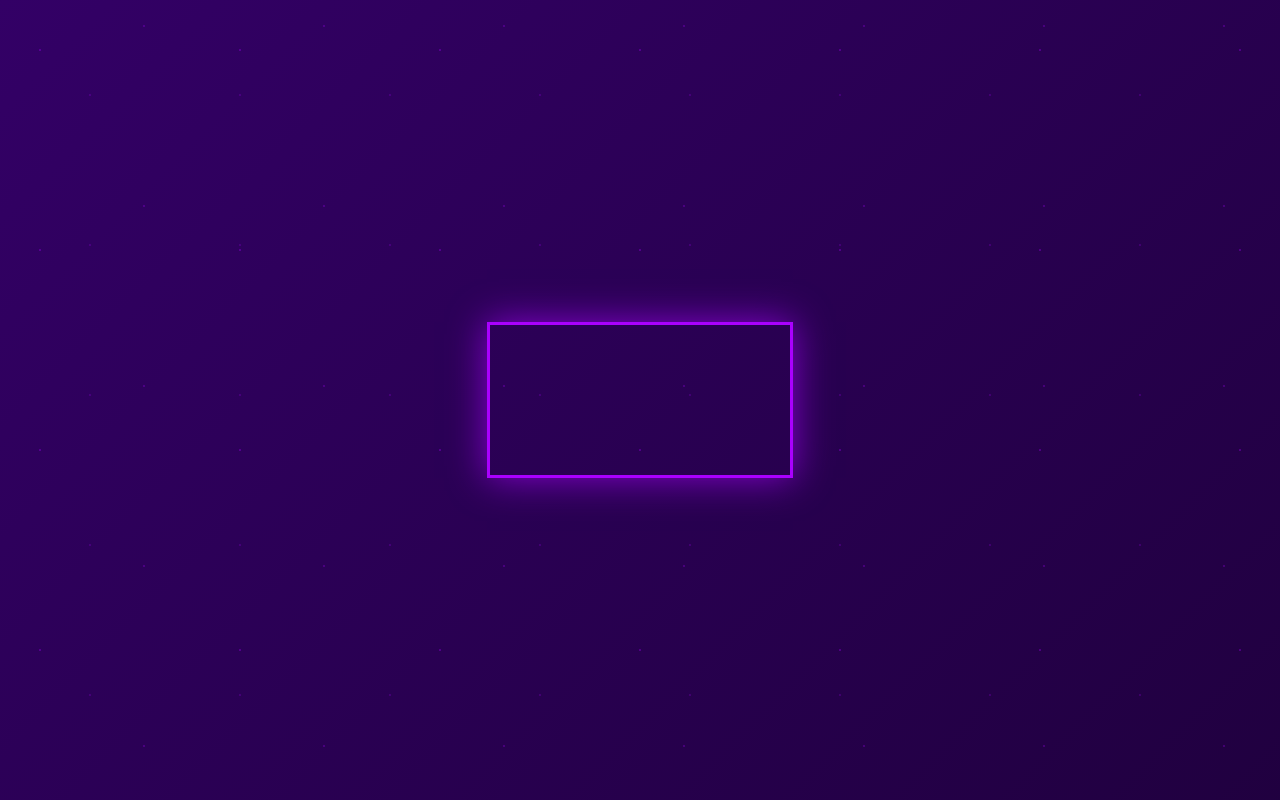
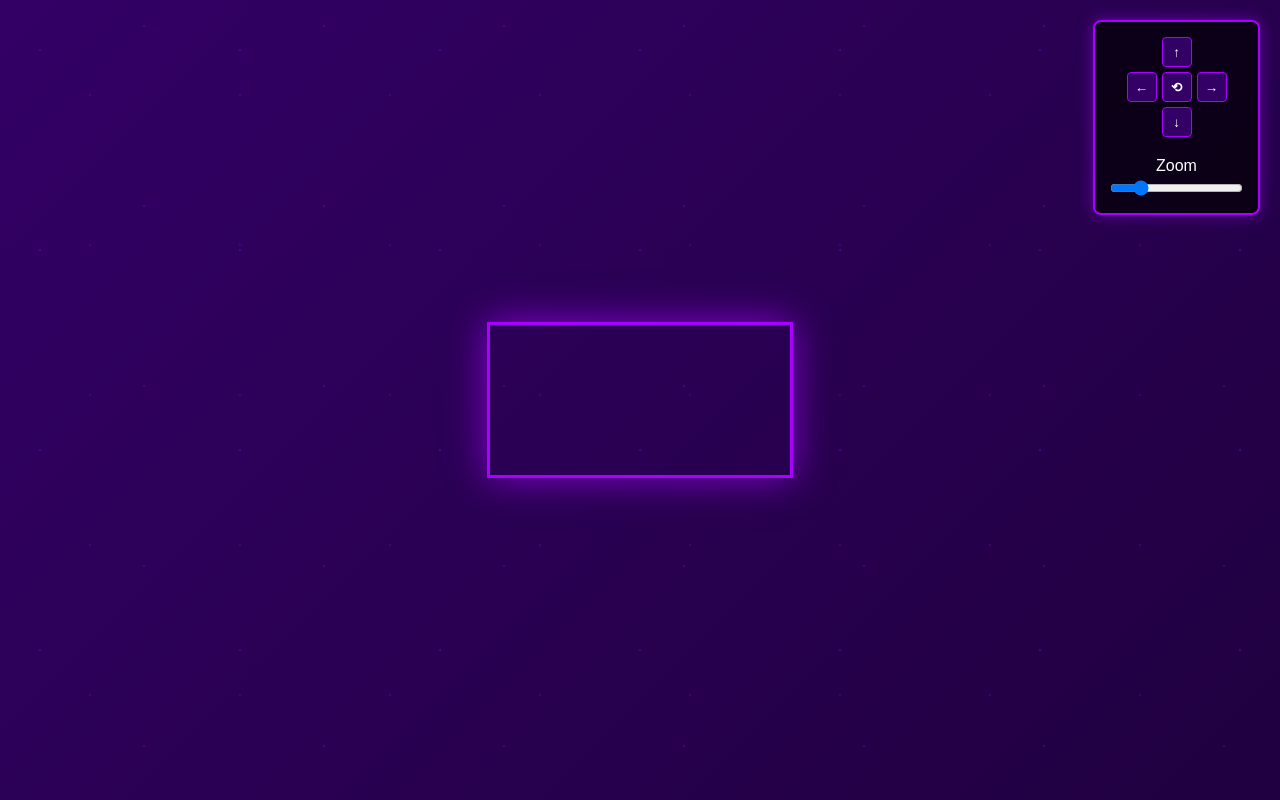
Before and after one commit to raj-jaiswal-98/rpg-game, a website: page index.html in a window 1280 px wide. Drawn offline with Linux system fonts and the light colour scheme.

Commit message:
feat: Implement core game mechanics including camera, game objects, and hero with pathfinding.

```diff
--- a/index.html
+++ b/index.html
@@ -58,10 +58,81 @@
       .assets {
         display: none;
       }
+
+      #camera-controls {
+        position: absolute;
+        top: 20px;
+        right: 20px;
+        background: rgba(0, 0, 0, 0.7);
+        border: 2px solid #aa00ff;
+        border-radius: 8px;
+        padding: 15px;
+        color: white;
+        font-family: sans-serif;
+        display: flex;
+        flex-direction: column;
+        align-items: center;
+        gap: 10px;
+        z-index: 10;
+        box-shadow: 0 0 15px rgba(170, 0, 255, 0.5);
+      }
+
+      .dpad {
+        display: grid;
+        grid-template-columns: repeat(3, 1fr);
+        gap: 5px;
+      }
+
+      .dpad button {
+        background: #330066;
+        border: 1px solid #aa00ff;
+        color: white;
+        width: 30px;
+        height: 30px;
+        border-radius: 4px;
+        cursor: pointer;
+        display: flex;
+        align-items: center;
+        justify-content: center;
+        font-weight: bold;
+      }
+      .dpad button:hover {
+        background: #aa00ff;
+      }
+
+      .zoom-controls {
+        display: flex;
+        flex-direction: column;
+        align-items: center;
+        width: 100%;
+        margin-top: 10px;
+      }
+      .zoom-controls input {
+        width: 100%;
+        margin-top: 5px;
+      }
     </style>
   </head>
   <body>
     <canvas id="canvas"></canvas>
+
+    <div id="camera-controls">
+      <div class="dpad">
+        <div></div>
+        <button id="camera-up">↑</button>
+        <div></div>
+        <button id="camera-left">←</button>
+        <button id="camera-reset">⟲</button>
+        <button id="camera-right">→</button>
+        <div></div>
+        <button id="camera-down">↓</button>
+        <div></div>
+      </div>
+      <div class="zoom-controls">
+        <label for="camera-zoom">Zoom</label>
+        <input type="range" id="camera-zoom" min="0.5" max="3" step="0.1" value="1">
+      </div>
+    </div>
 
     <div class="assets">
       <img src="images/backgroundLevel1.png" id="backgroundLevel1" />
--- a/package.json
+++ b/package.json
@@ -19,13 +19,14 @@
     "lint:fix": "eslint *.ts scripts/*.ts --fix",
     "format": "prettier --write \"*.ts\" \"scripts/*.ts\" \"*.html\" \"*.json\"",
     "format:check": "prettier --check \"*.ts\" \"scripts/*.ts\" \"*.html\" \"*.json\"",
-    "test": "echo \"No tests specified\" && exit 0"
+    "test": "vitest run"
   },
   "devDependencies": {
     "concurrently": "^9.2.1",
     "eslint": "^10.0.3",
     "live-server": "^1.2.2",
     "prettier": "^3.8.1",
-    "typescript": "^5.9.3"
+    "typescript": "^5.9.3",
+    "vitest": "^4.1.0"
   }
 }
--- a/scripts/gameObject.ts
+++ b/scripts/gameObject.ts
@@ -16,6 +16,7 @@ interface Position {
 interface Game {
   world: any;
   input: any;
+  camera: any;
   eventUpdate: boolean;
   eventTimer: number;
   eventInterval: number;
```
Also changed, not shown: main.ts (+31 -4 lines), scripts/camera.test.ts (added, +61 -0 lines), scripts/camera.ts (added, +37 -0 lines), scripts/hero.ts (+5 -4 lines).
